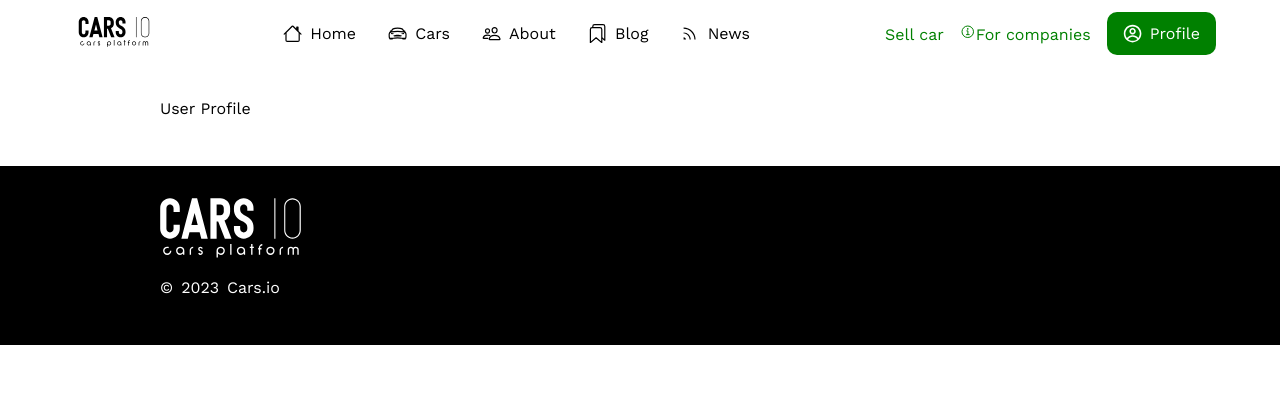
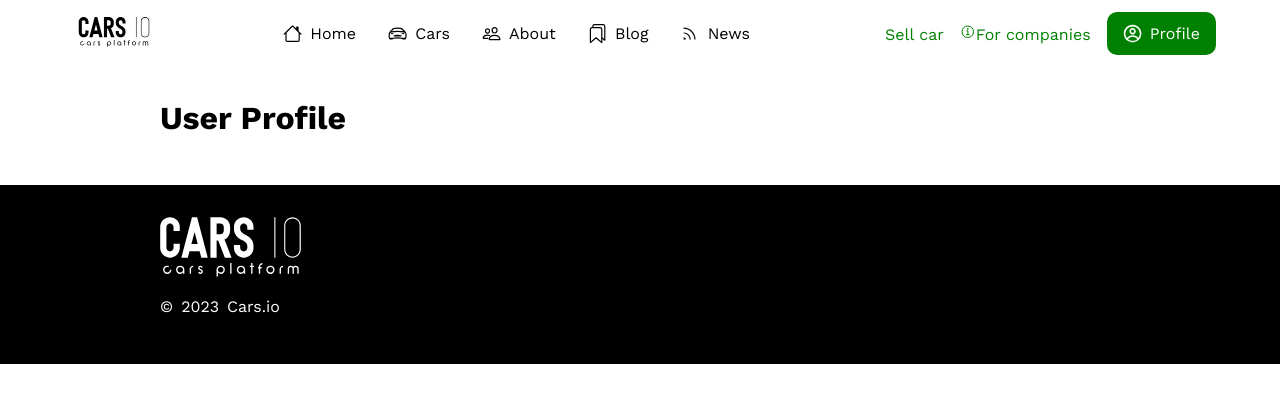
Before and after one commit to Carterjamesq/carsio, a React (Create React App) app: page /profile in a window 1280 px wide. Shown: the top 402 px of the page. Built offline with nearby package versions, Linux system fonts and the light colour scheme; no server answers; some icons are missing.

Commit message:
Adding H1 to User Profile

```diff
--- a/src/components/UserProfile.js
+++ b/src/components/UserProfile.js
@@ -3,7 +3,7 @@ import React from "react";
 const UserProfile = () => {
   return (
     <div>
-      <p>User Profile</p>
+      <h1>User Profile</h1>
     </div>
   );
 };
```
